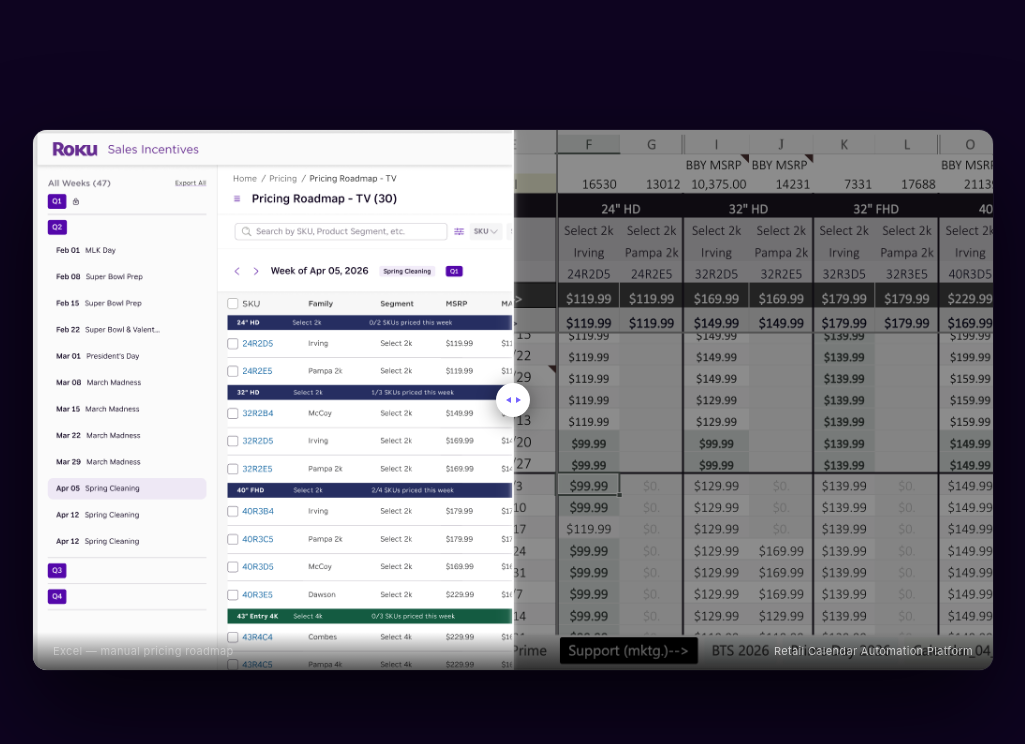
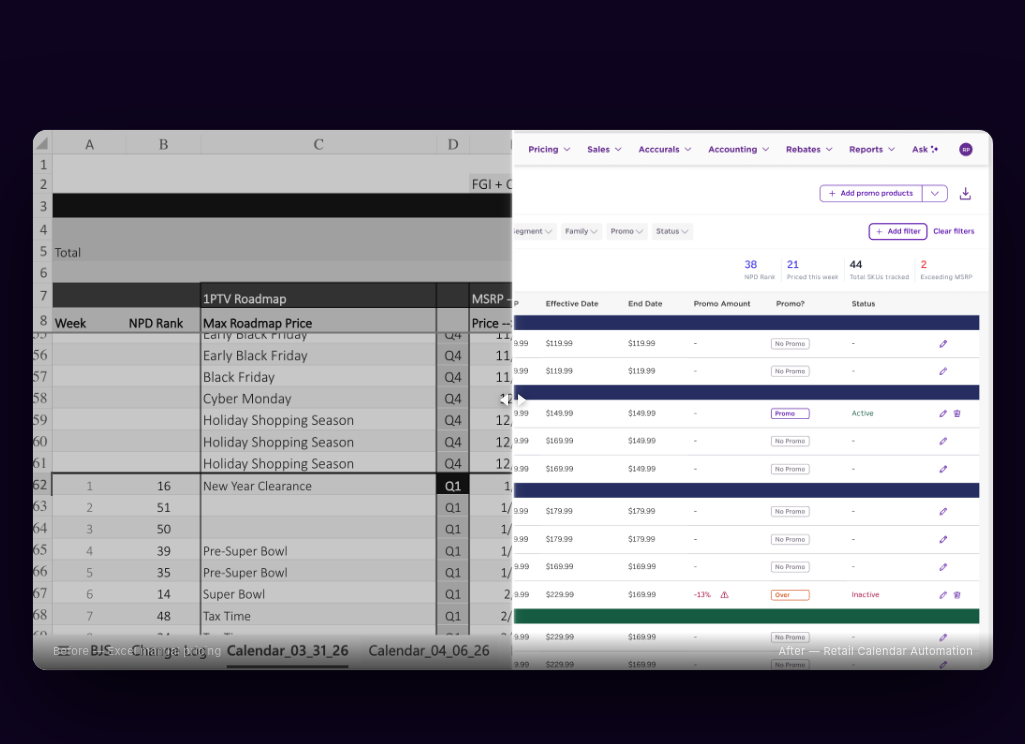
Before and after one commit to yangshica-oasis/Portfolio, a plain HTML site: page wipe-animation.html in a window 1280 px wide. Shown: the whole page, without its empty margins (127-1152 px from the left). Drawn offline with Linux system fonts and the light colour scheme.

Commit message:
Before/after slider: grey left, white right, simple chevron handle

```diff
--- a/wipe-animation.html
+++ b/wipe-animation.html
@@ -28,7 +28,6 @@
     user-select: none;
   }
 
-  /* ── Layers ── */
   .layer {
     position: absolute;
     inset: 0;
@@ -44,17 +43,19 @@
     -webkit-user-drag: none;
   }
 
-  /* Before: desaturated + dim */
+  /* After: normal color, full width, sits below */
+  .layer-after { z-index: 1; }
+
+  /* Before: grey, sits on top, clipped to left portion */
+  .layer-before {
+    z-index: 2;
+    clip-path: inset(0 50% 0 0);
+  }
   .layer-before img {
-    filter: saturate(0.1) brightness(0.55);
+    filter: grayscale(1) brightness(0.78);
   }
 
-  /* After: revealed by clip-path, controlled by JS */
-  .layer-after {
-    clip-path: inset(0 50% 0 0);
-  }
-
-  /* ── Wipe line ── */
+  /* Wipe line */
   .wipe-line {
     position: absolute;
     top: 0; bottom: 0;
@@ -62,42 +63,36 @@
     width: 2px;
     transform: translateX(-50%);
     z-index: 20;
-    background: rgba(255,255,255,.9);
-    box-shadow:
-      0 0 16px rgba(255,255,255,.5),
-      0 0 4px  rgba(255,255,255,1);
+    background: rgba(255,255,255,.85);
+    box-shadow: 0 0 12px rgba(255,255,255,.4), 0 0 3px rgba(255,255,255,1);
     pointer-events: none;
-  }
-
-  /* Handle */
-  .handle {
-    position: absolute;
-    top: 50%;
-    left: 50%;
-    transform: translate(-50%, -50%);
-    width: 34px; height: 34px;
-    border-radius: 50%;
-    background: #fff;
-    box-shadow: 0 4px 20px rgba(0,0,0,.45);
     display: flex;
     align-items: center;
     justify-content: center;
-    gap: 5px;
+  }
+
+  /* Simple chevrons — no circle */
+  .handle {
+    display: flex;
+    align-items: center;
+    gap: 10px;
+    padding: 0 2px;
   }
   .arr {
     width: 0; height: 0;
-    border-top: 3px solid transparent;
-    border-bottom: 3px solid transparent;
+    border-top: 6px solid transparent;
+    border-bottom: 6px solid transparent;
+    filter: drop-shadow(0 1px 3px rgba(0,0,0,.5));
   }
-  .arr-l { border-right: 5px solid #7563ff; }
-  .arr-r { border-left:  5px solid #7563ff; }
+  .arr-l { border-right: 8px solid rgba(255,255,255,.95); }
+  .arr-r { border-left:  8px solid rgba(255,255,255,.95); }
 
-  /* ── Caption ── */
+  /* Caption */
   .caption {
     position: absolute;
     bottom: 0; left: 0; right: 0;
     padding: 12px 20px;
-    background: linear-gradient(to top, rgba(0,0,0,.65) 0%, transparent 100%);
+    background: linear-gradient(to top, rgba(0,0,0,.6) 0%, transparent 100%);
     display: flex;
     justify-content: space-between;
     z-index: 25;
@@ -108,19 +103,21 @@
     font-size: 11px;
     letter-spacing: .03em;
   }
-  .caption-before { color: rgba(255,255,255,.4); }
-  .caption-after  { color: rgba(255,255,255,.7); }
+  .caption-before { color: rgba(255,255,255,.45); }
+  .caption-after  { color: rgba(255,255,255,.75); }
 </style>
 </head>
 <body>
   <div class="wrap" id="wrap">
 
-    <div class="layer layer-before">
-      <img src="screen-excel-spreadsheet.png" alt="Before">
+    <!-- After: sits below, full color -->
+    <div class="layer layer-after">
+      <img src="screen-1a-master-roadmap.png" alt="After">
     </div>
 
-    <div class="layer layer-after" id="layerAfter">
-      <img src="screen-1a-master-roadmap.png" alt="After">
+    <!-- Before: grey, clipped to left, sits on top -->
+    <div class="layer layer-before" id="layerBefore">
+      <img src="screen-excel-spreadsheet.png" alt="Before">
     </div>
 
     <div class="wipe-line" id="wipeLine">
@@ -131,20 +128,20 @@
     </div>
 
     <div class="caption">
-      <span class="caption-before">Excel — manual pricing roadmap</span>
-      <span class="caption-after">Retail Calendar Automation Platform</span>
+      <span class="caption-before">Before — Excel manual pricing</span>
+      <span class="caption-after">After — Retail Calendar Automation</span>
     </div>
 
   </div>
 
   <script>
-    const wrap      = document.getElementById('wrap');
-    const layerAfter = document.getElementById('layerAfter');
-    const wipeLine  = document.getElementById('wipeLine');
+    const wrap        = document.getElementById('wrap');
+    const layerBefore = document.getElementById('layerBefore');
+    const wipeLine    = document.getElementById('wipeLine');
 
     function setPos(pct) {
       pct = Math.max(0, Math.min(100, pct));
-      layerAfter.style.clipPath = `inset(0 ${100 - pct}% 0 0)`;
+      layerBefore.style.clipPath = `inset(0 ${100 - pct}% 0 0)`;
       wipeLine.style.left = pct + '%';
     }
 
```
